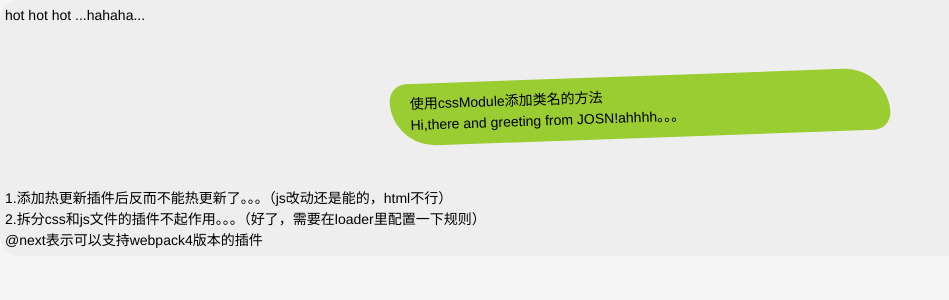
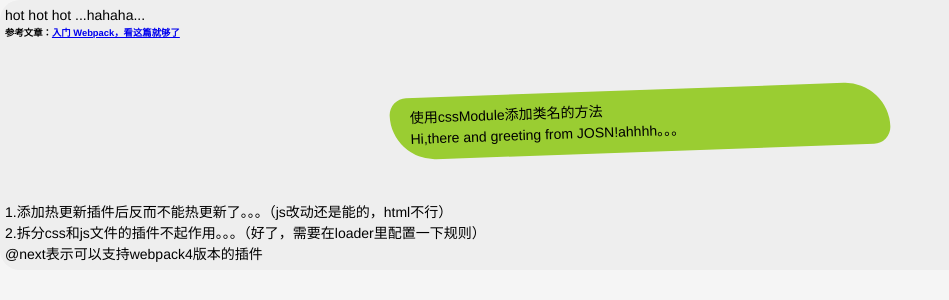
Before and after one commit to cp-apple/wpackitem2, a React app: page app/index.tmpl.html in a window 1280 px wide. Shown: the whole page, without its empty margins (0-949 px from the left). Built offline with nearby package versions, Linux system fonts and the light colour scheme.

Commit message:
参考文章

```diff
--- a/app/index.tmpl.html
+++ b/app/index.tmpl.html
@@ -7,6 +7,7 @@
 <body>
 	<section>
 		hot hot hot ...hahaha...
+		<h6>参考文章：<a href="https://segmentfault.com/a/1190000006178770#articleHeader7">入门 Webpack，看这篇就够了</a></h6>
 		<div id="root"></div>
 		<ul>
 			<li>1.添加热更新插件后反而不能热更新了。。。（js改动还是能的，html不行）</li>
```
